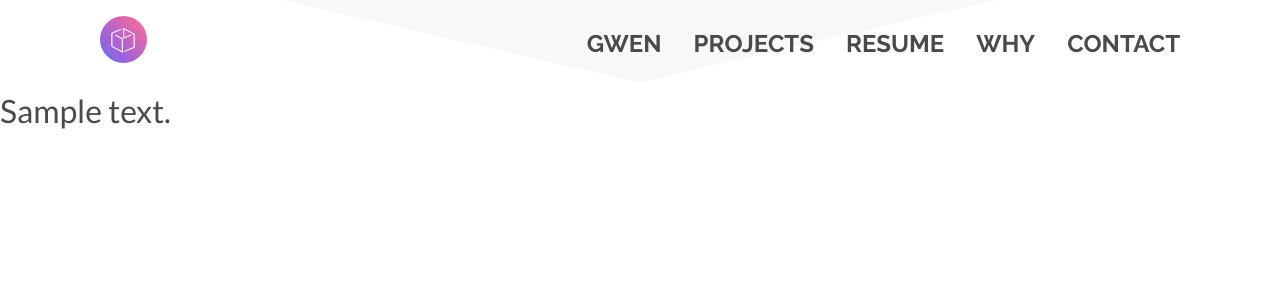
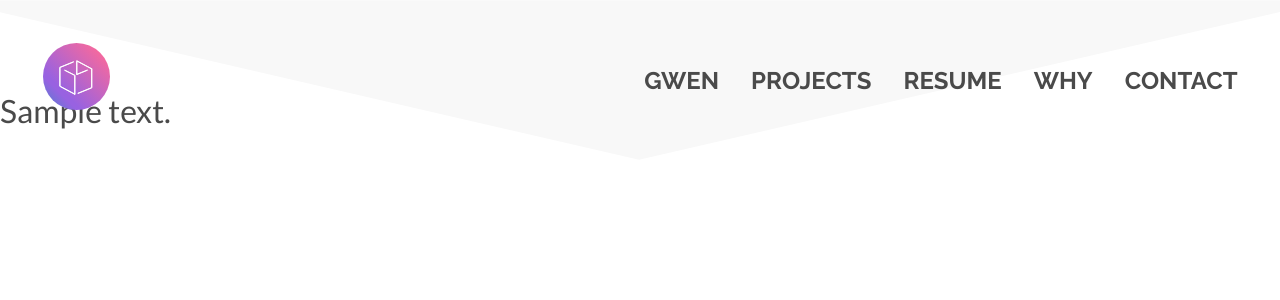
Before and after one commit to jonathanfunk/gwen-portfolio, a WordPress theme: template themes/gwen-portfolio/page.php in a window 1280 px wide. Shown: the top 300 px of the page. Run offline with PHP 8.4 and a stand-in for WordPress, Linux system fonts and the light colour scheme; the site name, menu and one post (Sample post) are stand-ins, and other content is empty; some libraries are stand-ins or nearby versions.

Commit message:
fixed header heights

```diff
--- a/themes/gwen-portfolio/sass/_content.scss
+++ b/themes/gwen-portfolio/sass/_content.scss
@@ -56,7 +56,7 @@ section {
 }
 
 .container {
-  max-width: 1080px;
+  max-width: 1195px;
   margin: 0 auto;
 }
 
@@ -83,9 +83,3 @@ section {
 		display: none;
 	}
 }
-
-// .site-main {
-//   @include tablet {
-//     padding-top: 150px;
-//   }
-// }
--- a/themes/gwen-portfolio/sass/_hero.scss
+++ b/themes/gwen-portfolio/sass/_hero.scss
@@ -33,6 +33,9 @@
   .logo {
     width: 150px;
     margin-bottom: 35px;
+    @include tablet {
+      width: 190px;
+    }
   }
   .name {
     display: none;
@@ -42,4 +45,9 @@
       max-width: 1000px;
     }
   }
+  @include tablet {
+    p {
+      font-size: 2.7rem;
+    }
+  }
 }
--- a/themes/gwen-portfolio/sass/_navigation.scss
+++ b/themes/gwen-portfolio/sass/_navigation.scss
@@ -20,14 +20,24 @@ a {
   background-size: cover;
   position: fixed;
   z-index: 2;
-  padding: 1rem 1rem 0.8rem;
+  padding: 0 1rem;
+  height: 83px;
+  @include tablet {
+    padding: 0 2rem;
+    height: 160px;
+  }
   .container {
-	display: flex;
+	  display: flex;
   	justify-content: space-between;
+    align-items: center;
+    height: 100%;
   }
   .site-branding {
 	  img {
       width: 47px;
+      @include tablet {
+        width: 67px;
+      }
     }
   }
 }
--- a/themes/gwen-portfolio/style.css
+++ b/themes/gwen-portfolio/style.css
@@ -433,14 +433,25 @@ a {
   background-size: cover;
   position: fixed;
   z-index: 2;
-  padding: 1rem 1rem 0.8rem; }
+  padding: 0 1rem;
+  height: 83px; }
+  @media (min-width: 800px) {
+    .site-header {
+      padding: 0 2rem;
+      height: 160px; } }
   .site-header .container {
     display: -ms-flexbox;
     display: flex;
     -ms-flex-pack: justify;
-        justify-content: space-between; }
+        justify-content: space-between;
+    -ms-flex-align: center;
+        align-items: center;
+    height: 100%; }
   .site-header .site-branding img {
     width: 47px; }
+    @media (min-width: 800px) {
+      .site-header .site-branding img {
+        width: 67px; } }
 
 /* Menus */
 .main-navigation {
@@ -627,7 +638,7 @@ section {
   outline: none; }
 
 .container {
-  max-width: 1080px;
+  max-width: 1195px;
   margin: 0 auto; }
 
 .padding {
@@ -753,6 +764,9 @@ object {
   .hero-content .logo {
     width: 150px;
     margin-bottom: 35px; }
+    @media (min-width: 800px) {
+      .hero-content .logo {
+        width: 190px; } }
   .hero-content .name {
     display: none; }
     @media (min-width: 800px) {
@@ -760,6 +774,9 @@ object {
         display: block;
         margin-bottom: 1rem;
         max-width: 1000px; } }
+  @media (min-width: 800px) {
+    .hero-content p {
+      font-size: 2.7rem; } }
 
 .about-wrap {
   display: -ms-flexbox;
```
Also changed, not shown: themes/gwen-portfolio/build/css/style.min.css, 1 other file.
